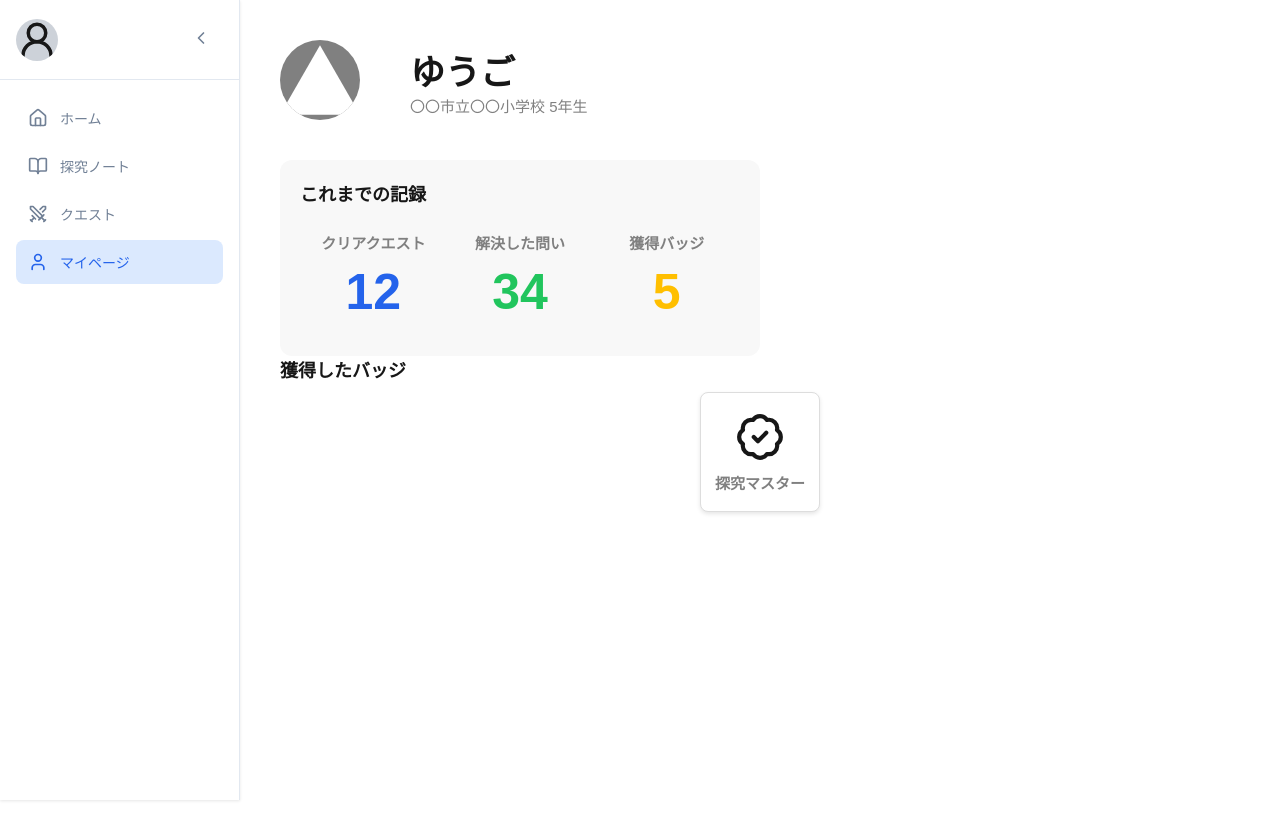
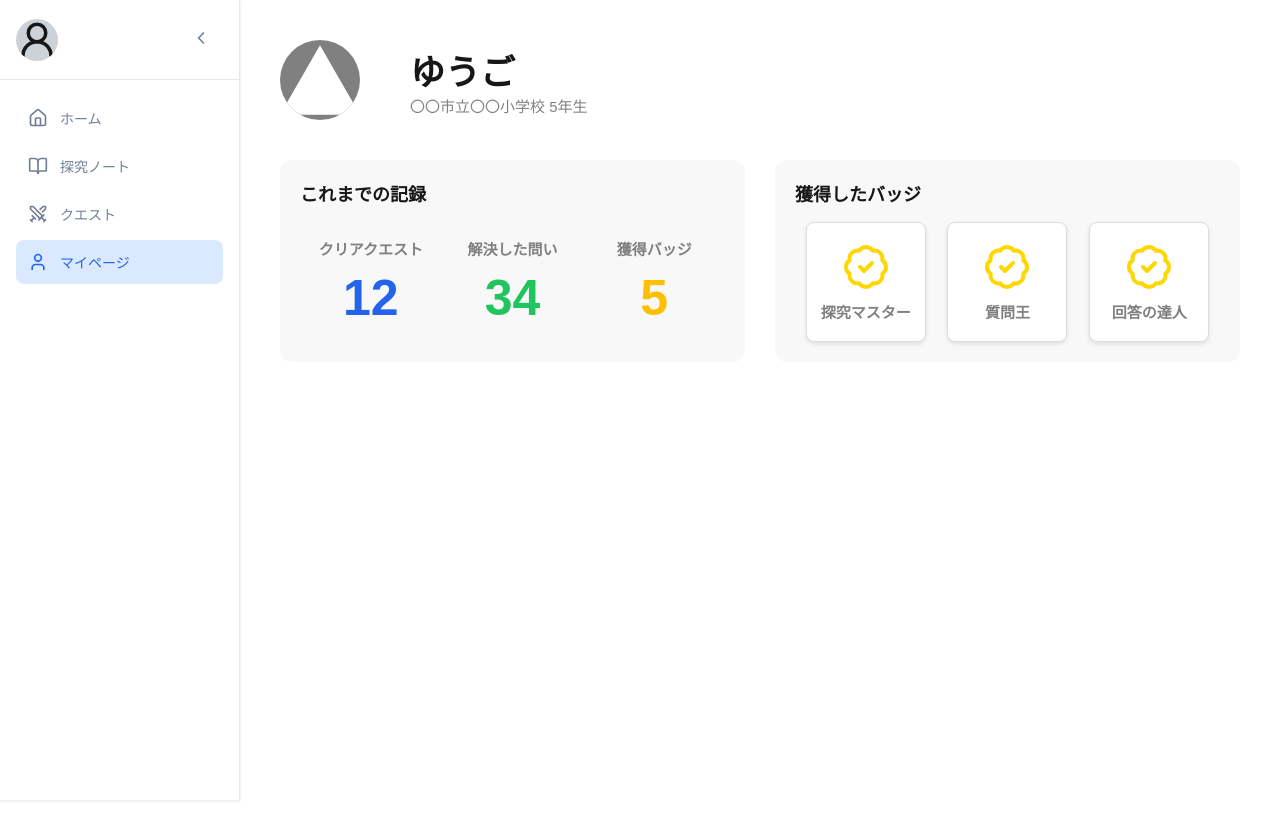
Before and after one commit to u5u5u5u/erfaring, a Next.js app: page /profile in a window 1280 px wide. Built offline with nearby package versions, Linux system fonts and the light colour scheme.

Commit message:
add:獲得したバッジ#20

```diff
--- a/src/app/(student)/profile/page.module.css
+++ b/src/app/(student)/profile/page.module.css
@@ -1,24 +1,28 @@
 .container {
-  position: relative;
   display: flex;
   flex-direction: column;
   gap: 40px;
   height: 100vh;
-  padding: 20px;
+  padding: 2rem;
 }
 
-.acquireNumberSection {
+.sections {
+  display: flex;
+  gap: 30px;
+}
+
+.section {
   width: 50%;
   max-width: 500px;
   border-radius: 12px;
   background: #f8f8f8;
-  padding: 20px;
+  padding: 2rem;
 }
 
 .title {
   font-size: 1.8rem;
   font-weight: 600;
-  margin-bottom: 10px;
+  margin-bottom: 1.6rem;
 }
 
 .list {
--- a/src/app/(student)/profile/page.tsx
+++ b/src/app/(student)/profile/page.tsx
@@ -4,6 +4,7 @@ import AcquireNumber from "@/components/AcquireNumber";
 import styles from "./page.module.css";
 import Budge from "@/components/Budge";
 import { BadgeCheck } from "lucide-react";
+import type { Budge as BudgeType } from "@/types/budge";
 
 export default function ProfilePage() {
   const dummyUser: User = {
@@ -23,11 +24,17 @@ export default function ProfilePage() {
     { name: "budge", number: 5 },
   ] as const;
 
+  const dummyBudges: BudgeType[] = [
+    { id: "1", name: "探究マスター", icon: "Search" },
+    { id: "2", name: "質問王", icon: "MessageCircleQuestionMark" },
+    { id: "3", name: "回答の達人", icon: "HandHelping" },
+  ];
+
   return (
     <div className={styles.container}>
       <ProfileIcon user={dummyUser} />
       <div className={styles.sections}>
-        <div className={styles.acquireNumberSection}>
+        <div className={styles.section}>
           <p className={styles.title}>これまでの記録</p>
           <div className={styles.list}>
             {dummyAcquireNumbers.map((item) => (
@@ -39,10 +46,16 @@ export default function ProfilePage() {
             ))}
           </div>
         </div>
-        <div className={styles.budgeSection}>
+        <div className={styles.section}>
           <p className={styles.title}>獲得したバッジ</p>
           <div className={styles.list}>
-            <Budge name="探究マスター" icon={<BadgeCheck size={50} />} />
+            {dummyBudges.map((budge) => (
+              <Budge
+                key={budge.id}
+                name={budge.name}
+                icon={<BadgeCheck size={48} color="#FFD700" />}
+              />
+            ))}
           </div>
         </div>
       </div>
--- /dev/null
+++ b/src/types/budge.ts
@@ -0,0 +1,5 @@
+export interface Budge {
+  id: string;
+  name: string;
+  icon: string;
+}
```
